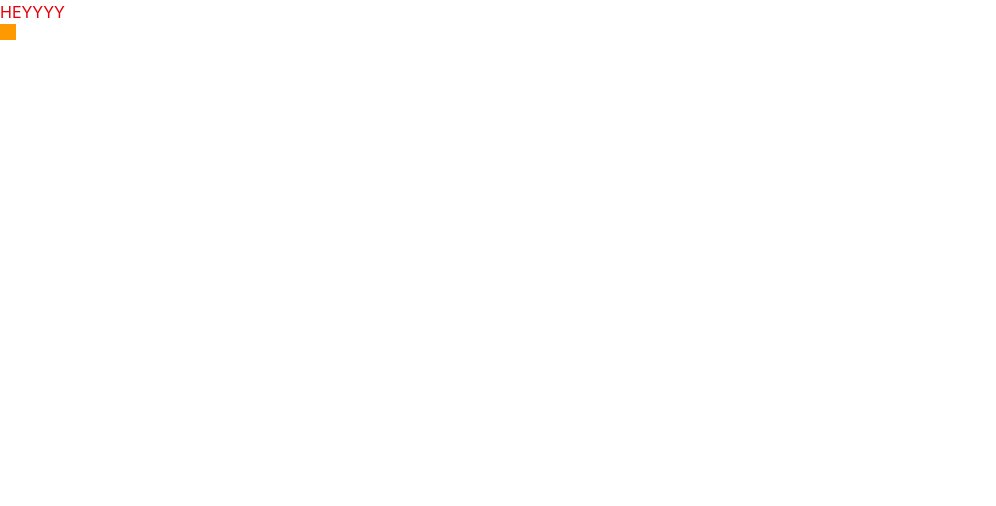
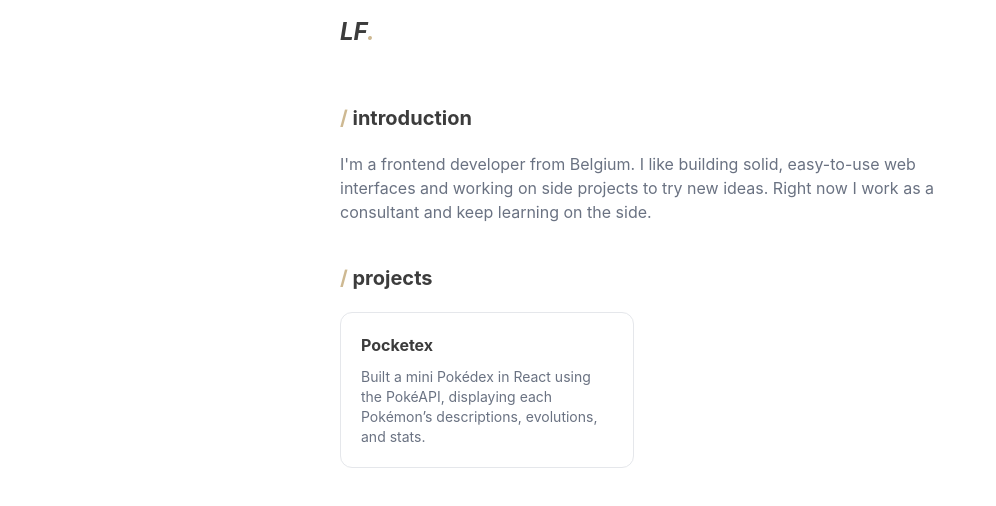
Before and after one commit to lorenzorari/portfolio, a Nuxt app: page / in a window 1280 px wide. Shown: the top 506 px of the page, without its empty margins (0-996 px from the left). Built offline with nearby package versions, Linux system fonts and the light colour scheme.

Commit message:
Introduction + projects sections

```diff
--- a/app/app.vue
+++ b/app/app.vue
@@ -1,6 +1,33 @@
+<script setup lang="ts">
+import Section from '@/components/Section.vue';
+import { cn } from './lib/utils';
+import ProjectCard from './components/ProjectCard.vue';
+
+useHead({
+  title: 'Lorenzo Ferrari',
+});
+</script>
+
 <template>
+  <header class="mx-auto mb-10 max-w-[600px] py-4">
+    <h1 class="text-2xl font-bold italic">LF<span class="text-primary">.</span></h1>
+  </header>
   <main>
-    <h1 class="text-red-600">HEYYYY</h1>
-    <div class="size-4 bg-amber-500 text-blue-700" />
+    <div class="mx-auto max-w-[600px]">
+      <Section title="introduction">
+        <p class="text-gray-500">
+          I'm a frontend developer from Belgium. I like building solid, easy-to-use web interfaces and working on side
+          projects to try new ideas. Right now I work as a consultant and keep learning on the side.
+        </p>
+      </Section>
+      <Section title="projects">
+        <div class="grid grid-cols-2 gap-3">
+          <ProjectCard title="Pocketex">
+            Built a mini Pokédex in React using the PokéAPI, displaying each Pokémon’s descriptions, evolutions, and
+            stats.
+          </ProjectCard>
+        </div>
+      </Section>
+    </div>
   </main>
 </template>
--- a/app/assets/css/main.css
+++ b/app/assets/css/main.css
@@ -1 +1,10 @@
-@import "tailwindcss"
+@import 'tailwindcss';
+
+@theme {
+  --color-black: #3c3c3c;
+  --color-primary: #ceb992;
+}
+
+:root {
+  color: var(--color-black);
+}
--- /dev/null
+++ b/app/components/ProjectCard.vue
@@ -0,0 +1,16 @@
+<script setup lang="ts">
+interface Props {
+  title: string;
+}
+
+defineProps<Props>();
+</script>
+
+<template>
+  <article class="rounded-xl border border-gray-200 p-5 transition-all hover:border-black">
+    <h3 class="mb-2.5 font-bold">{{ title }}</h3>
+    <p class="text-sm text-gray-500">
+      <slot />
+    </p>
+  </article>
+</template>
--- /dev/null
+++ b/app/components/Section.vue
@@ -0,0 +1,27 @@
+<script setup lang="ts">
+import { cn } from '~/lib/utils';
+
+interface Props {
+  title: string;
+}
+
+defineProps<Props>();
+
+const rawAttrs = useAttrs();
+
+const attrs = computed(() => {
+  const { class: className, ...rest } = rawAttrs;
+
+  return {
+    className: className as string,
+    rest,
+  };
+});
+</script>
+
+<template>
+  <section :class="cn('mb-10', attrs.className)">
+    <h2 class="mb-5 text-xl font-bold"><span class="text-primary">/</span> {{ title }}</h2>
+    <slot />
+  </section>
+</template>
--- a/nuxt.config.ts
+++ b/nuxt.config.ts
@@ -9,4 +9,7 @@ export default defineNuxtConfig({
   vite: {
     plugins: [tailwindcss()],
   },
+  components: {
+    dirs: [],
+  },
 });
```
